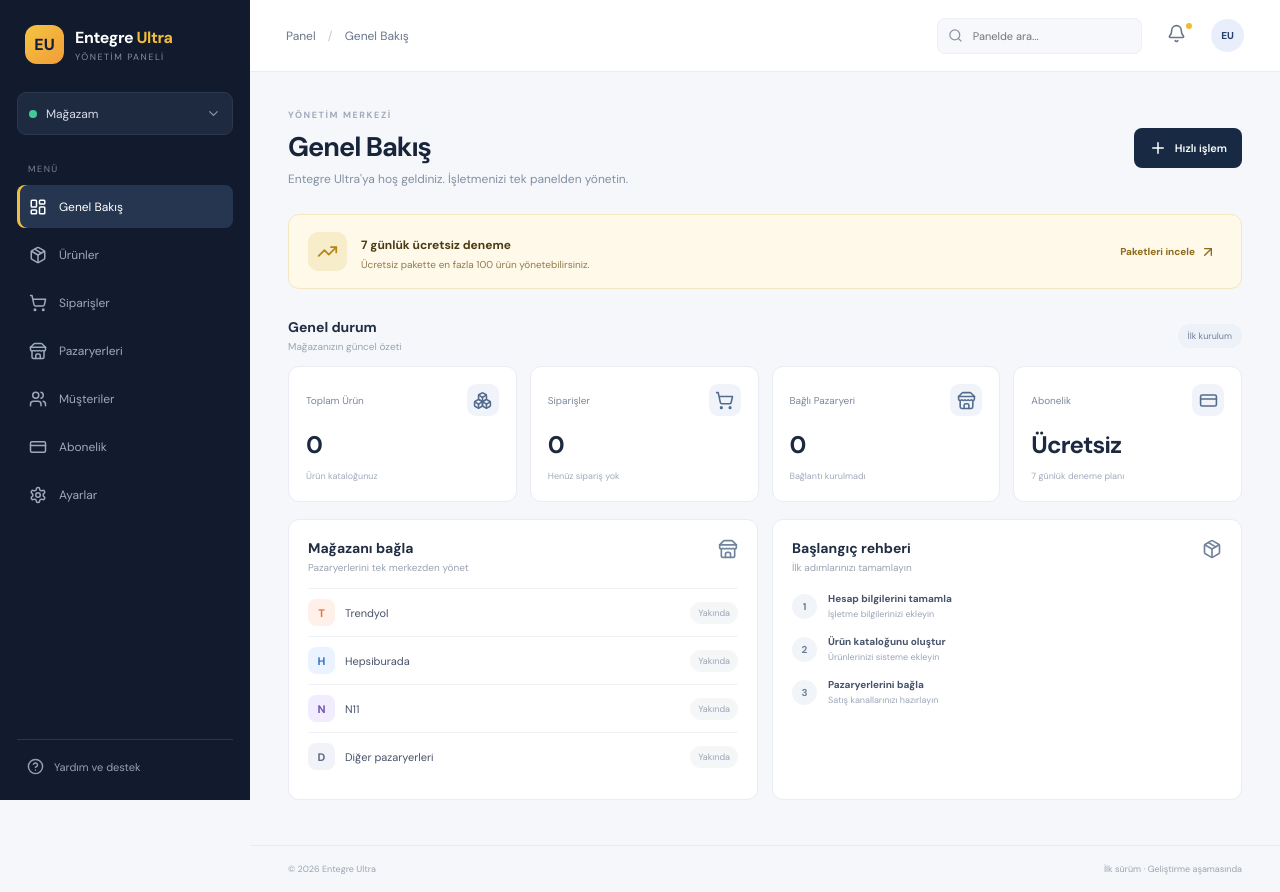
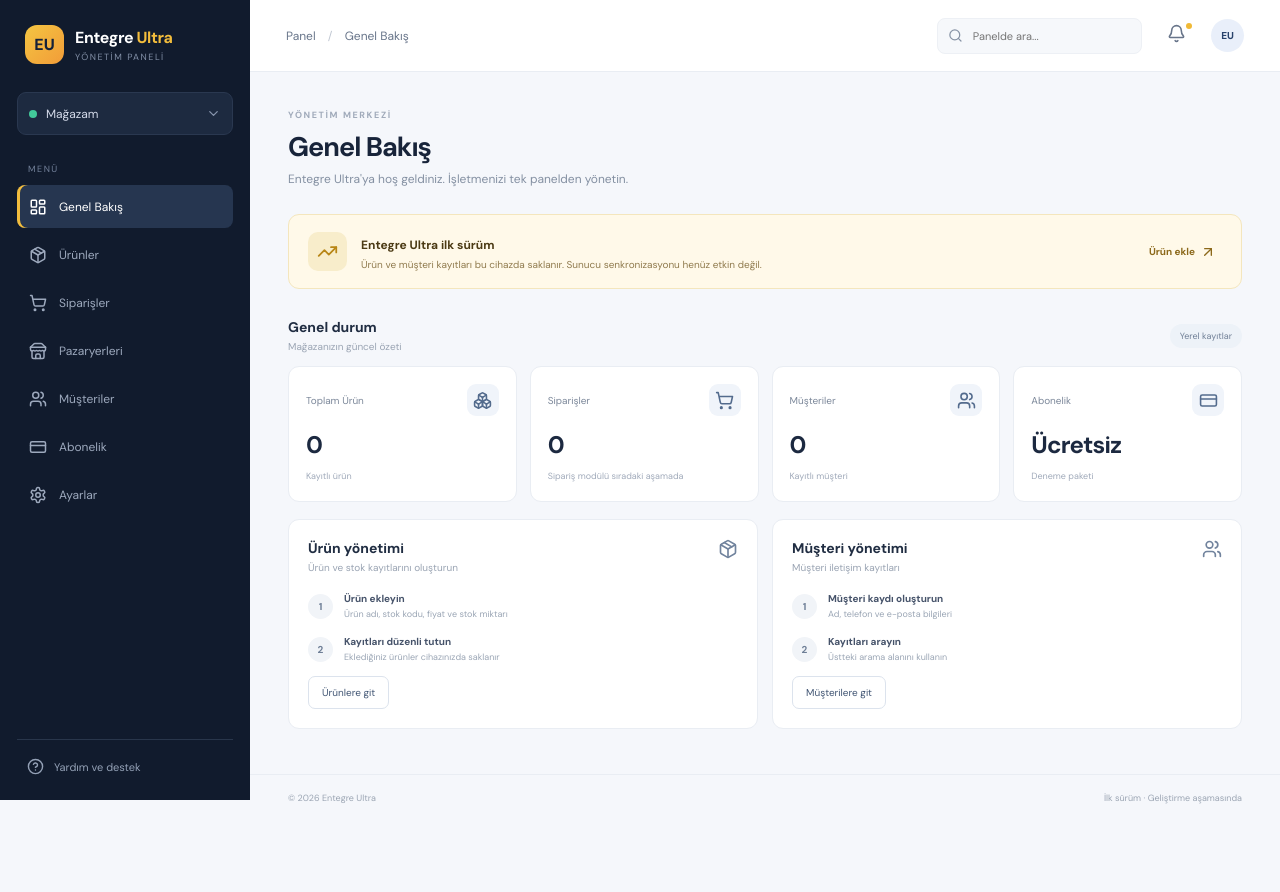
Before and after one commit to Atici69/entegre-ultra-, a React (Vite) app: page / in a window 1280 px wide. After the commit the page ends 821 px from the top, so only its background shows below. Built offline with nearby package versions, Linux system fonts and the light colour scheme.

Commit message:
Add working local product and customer management

```diff
--- a/src/App.jsx
+++ b/src/App.jsx
@@ -1,8 +1,8 @@
-import React, { useState } from 'react';
+import React, { useEffect, useMemo, useState } from 'react';
 import {
   LayoutDashboard, Package, ShoppingCart, Store, Users, CreditCard,
   Settings, Bell, Search, Plus, TrendingUp, Boxes, ArrowUpRight,
-  Menu, X, ChevronDown, CircleHelp
+  Menu, X, ChevronDown, CircleHelp, Trash2, ClipboardList
 } from 'lucide-react';
 
 const navItems = [
@@ -15,18 +15,68 @@ const navItems = [
   { label: 'Ayarlar', icon: Settings }
 ];
 
+const readLocal = (key) => {
+  try { return JSON.parse(localStorage.getItem(key) || '[]'); }
+  catch { return []; }
+};
+
 function App() {
   const [active, setActive] = useState('Genel Bakış');
   const [menuOpen, setMenuOpen] = useState(false);
   const [search, setSearch] = useState('');
   const [showAdd, setShowAdd] = useState(false);
+  const [products, setProducts] = useState(() => readLocal('eu_products'));
+  const [customers, setCustomers] = useState(() => readLocal('eu_customers'));
+  const [productForm, setProductForm] = useState({ name: '', sku: '', price: '', stock: '' });
+  const [customerForm, setCustomerForm] = useState({ name: '', phone: '', email: '' });
+  const [formError, setFormError] = useState('');
+
+  useEffect(() => { localStorage.setItem('eu_products', JSON.stringify(products)); }, [products]);
+  useEffect(() => { localStorage.setItem('eu_customers', JSON.stringify(customers)); }, [customers]);
+
+  const filteredProducts = useMemo(() => products.filter(p =>
+    [p.name, p.sku].join(' ').toLocaleLowerCase('tr').includes(search.toLocaleLowerCase('tr'))
+  ), [products, search]);
+  const filteredCustomers = useMemo(() => customers.filter(c =>
+    [c.name, c.phone, c.email].join(' ').toLocaleLowerCase('tr').includes(search.toLocaleLowerCase('tr'))
+  ), [customers, search]);
+
+  const addProduct = (e) => {
+    e.preventDefault();
+    if (!productForm.name.trim()) { setFormError('Ürün adı zorunludur.'); return; }
+    setProducts(prev => [{ id: Date.now(), ...productForm, price: Number(productForm.price) || 0, stock: Number(productForm.stock) || 0 }, ...prev]);
+    setProductForm({ name: '', sku: '', price: '', stock: '' });
+    setFormError('');
+    setShowAdd(false);
+  };
+
+  const addCustomer = (e) => {
+    e.preventDefault();
+    if (!customerForm.name.trim()) { setFormError('Müşteri adı zorunludur.'); return; }
+    setCustomers(prev => [{ id: Date.now(), ...customerForm }, ...prev]);
+    setCustomerForm({ name: '', phone: '', email: '' });
+    setFormError('');
+    setShowAdd(false);
+  };
+
+  const openAdd = () => {
+    setFormError('');
+    setShowAdd(true);
+  };
 
   const stats = [
-    { title: 'Toplam Ürün', value: '0', note: 'Ürün kataloğunuz', icon: Boxes },
-    { title: 'Siparişler', value: '0', note: 'Henüz sipariş yok', icon: ShoppingCart },
-    { title: 'Bağlı Pazaryeri', value: '0', note: 'Bağlantı kurulmadı', icon: Store },
-    { title: 'Abonelik', value: 'Ücretsiz', note: '7 günlük deneme planı', icon: CreditCard }
+    { title: 'Toplam Ürün', value: String(products.length), note: 'Kayıtlı ürün', icon: Boxes },
+    { title: 'Siparişler', value: '0', note: 'Sipariş modülü sıradaki aşamada', icon: ShoppingCart },
+    { title: 'Müşteriler', value: String(customers.length), note: 'Kayıtlı müşteri', icon: Users },
+    { title: 'Abonelik', value: 'Ücretsiz', note: 'Deneme paketi', icon: CreditCard }
   ];
+
+  const titleCopy = {
+    'Siparişler': 'Sipariş kayıtları ve durum takibi sonraki geliştirme aşamasında açılacak.',
+    'Pazaryerleri': 'Pazaryeri bağlantıları için resmi API erişimleri ve mağaza yetkilendirmeleri gereklidir.',
+    'Abonelik': 'Paket ve ödeme altyapısı henüz sunucuya bağlı değildir.',
+    'Ayarlar': 'Hesap, işletme ve güvenlik ayarları sonraki aşamada eklenecek.'
+  };
 
   return <div className="app-shell">
     <aside className={menuOpen ? 'sidebar open' : 'sidebar'}>
@@ -40,7 +90,7 @@ function App() {
       <nav>{navItems.map(item => {
         const Icon = item.icon;
         return <button key={item.label} className={active === item.label ? 'nav-item active' : 'nav-item'}
-          onClick={() => { setActive(item.label); setMenuOpen(false); }}>
+          onClick={() => { setActive(item.label); setSearch(''); setMenuOpen(false); }}>
           <Icon size={18}/><span>{item.label}</span>
         </button>;
       })}</nav>
@@ -62,16 +112,16 @@ function App() {
         <div className="welcome-row">
           <div><p className="eyebrow">YÖNETİM MERKEZİ</p><h1>{active}</h1>
             <p className="subheading">Entegre Ultra'ya hoş geldiniz. İşletmenizi tek panelden yönetin.</p></div>
-          <button className="primary-button" onClick={() => setShowAdd(true)}><Plus size={18}/> Hızlı işlem</button>
+          {(active === 'Ürünler' || active === 'Müşteriler') && <button className="primary-button" onClick={openAdd}><Plus size={18}/> Yeni kayıt</button>}
         </div>
 
-        {active === 'Genel Bakış' ? <>
+        {active === 'Genel Bakış' && <>
           <div className="trial-banner">
             <div className="trial-icon"><TrendingUp size={21}/></div>
-            <div><strong>7 günlük ücretsiz deneme</strong><p>Ücretsiz pakette en fazla 100 ürün yönetebilirsiniz.</p></div>
-            <button onClick={() => setActive('Abonelik')}>Paketleri incele <ArrowUpRight size={16}/></button>
+            <div><strong>Entegre Ultra ilk sürüm</strong><p>Ürün ve müşteri kayıtları bu cihazda saklanır. Sunucu senkronizasyonu henüz etkin değil.</p></div>
+            <button onClick={() => setActive('Ürünler')}>Ürün ekle <ArrowUpRight size={16}/></button>
           </div>
-          <div className="section-heading"><div><h2>Genel durum</h2><p>Mağazanızın güncel özeti</p></div><span className="date-chip">İlk kurulum</span></div>
+          <div className="section-heading"><div><h2>Genel durum</h2><p>Mağazanızın güncel özeti</p></div><span className="date-chip">Yerel kayıtlar</span></div>
           <div className="stats-grid">{stats.map((stat) => {
             const Icon = stat.icon;
             return <article className="stat-card" key={stat.title}>
@@ -80,30 +130,61 @@ function App() {
             </article>;
           })}</div>
           <div className="lower-grid">
-            <article className="panel-card"><div className="panel-title"><div><h2>Mağazanı bağla</h2><p>Pazaryerlerini tek merkezden yönet</p></div><Store size={20}/></div>
-              <div className="market-list">
-                {['Trendyol','Hepsiburada','N11','Diğer pazaryerleri'].map((name, i) => <div className="market-row" key={name}>
-                  <div className={'market-logo market-'+i}>{name.slice(0,1)}</div><span>{name}</span><em>Yakında</em>
-                </div>)}
-              </div>
+            <article className="panel-card"><div className="panel-title"><div><h2>Ürün yönetimi</h2><p>Ürün ve stok kayıtlarını oluşturun</p></div><Package size={20}/></div>
+              <div className="guide-list"><div><b>1</b><span><strong>Ürün ekleyin</strong><small>Ürün adı, stok kodu, fiyat ve stok miktarı</small></span></div>
+                <div><b>2</b><span><strong>Kayıtları düzenli tutun</strong><small>Eklediğiniz ürünler cihazınızda saklanır</small></span></div></div>
+              <button className="secondary-button" onClick={() => setActive('Ürünler')}>Ürünlere git</button>
             </article>
-            <article className="panel-card"><div className="panel-title"><div><h2>Başlangıç rehberi</h2><p>İlk adımlarınızı tamamlayın</p></div><Package size={20}/></div>
-              <div className="guide-list"><div><b>1</b><span><strong>Hesap bilgilerini tamamla</strong><small>İşletme bilgilerinizi ekleyin</small></span></div>
-                <div><b>2</b><span><strong>Ürün kataloğunu oluştur</strong><small>Ürünlerinizi sisteme ekleyin</small></span></div>
-                <div><b>3</b><span><strong>Pazaryerlerini bağla</strong><small>Satış kanallarınızı hazırlayın</small></span></div></div>
+            <article className="panel-card"><div className="panel-title"><div><h2>Müşteri yönetimi</h2><p>Müşteri iletişim kayıtları</p></div><Users size={20}/></div>
+              <div className="guide-list"><div><b>1</b><span><strong>Müşteri kaydı oluşturun</strong><small>Ad, telefon ve e-posta bilgileri</small></span></div>
+                <div><b>2</b><span><strong>Kayıtları arayın</strong><small>Üstteki arama alanını kullanın</small></span></div></div>
+              <button className="secondary-button" onClick={() => setActive('Müşteriler')}>Müşterilere git</button>
             </article>
           </div>
-        </> : <div className="empty-state"><div className="empty-icon"><Package size={28}/></div><h2>{active}</h2><p>Bu bölüm ilk sürümde hazırlanıyor. Ana panel ve mobil arayüz altyapısı hazır.</p><button className="secondary-button" onClick={() => setActive('Genel Bakış')}>Genel bakışa dön</button></div>}
+        </>}
+
+        {active === 'Ürünler' && <div className="panel-card data-panel">
+          <div className="panel-title"><div><h2>Ürün kataloğu</h2><p>{products.length} ürün kayıtlı</p></div><Package size={20}/></div>
+          {filteredProducts.length === 0 ? <div className="empty-state compact"><div className="empty-icon"><Package size={26}/></div><h2>{products.length ? 'Sonuç bulunamadı' : 'Henüz ürün yok'}</h2><p>{products.length ? 'Arama kelimenizi değiştirin.' : 'İlk ürününüzü ekleyerek kataloğunuzu oluşturmaya başlayın.'}</p><button className="secondary-button" onClick={openAdd}>Ürün ekle</button></div> :
+            <div className="table-wrap"><table className="data-table"><thead><tr><th>Ürün adı</th><th>Stok kodu</th><th>Fiyat</th><th>Stok</th><th></th></tr></thead><tbody>
+              {filteredProducts.map(p => <tr key={p.id}><td>{p.name}</td><td>{p.sku || '—'}</td><td>{p.price.toLocaleString('tr-TR', {style:'currency',currency:'TRY'})}</td><td>{p.stock}</td><td><button className="delete-button" onClick={() => setProducts(prev => prev.filter(x => x.id !== p.id))} aria-label="Ürünü sil"><Trash2 size={16}/></button></td></tr>)}
+            </tbody></table></div>}
+        </div>}
+
+        {active === 'Müşteriler' && <div className="panel-card data-panel">
+          <div className="panel-title"><div><h2>Müşteri listesi</h2><p>{customers.length} müşteri kayıtlı</p></div><Users size={20}/></div>
+          {filteredCustomers.length === 0 ? <div className="empty-state compact"><div className="empty-icon"><Users size={26}/></div><h2>{customers.length ? 'Sonuç bulunamadı' : 'Henüz müşteri yok'}</h2><p>{customers.length ? 'Arama kelimenizi değiştirin.' : 'İlk müşteri kaydınızı oluşturun.'}</p><button className="secondary-button" onClick={openAdd}>Müşteri ekle</button></div> :
+            <div className="table-wrap"><table className="data-table"><thead><tr><th>Ad soyad / Firma</th><th>Telefon</th><th>E-posta</th><th></th></tr></thead><tbody>
+              {filteredCustomers.map(c => <tr key={c.id}><td>{c.name}</td><td>{c.phone || '—'}</td><td>{c.email || '—'}</td><td><button className="delete-button" onClick={() => setCustomers(prev => prev.filter(x => x.id !== c.id))} aria-label="Müşteriyi sil"><Trash2 size={16}/></button></td></tr>)}
+            </tbody></table></div>}
+        </div>}
+
+        {active !== 'Genel Bakış' && active !== 'Ürünler' && active !== 'Müşteriler' && <div className="empty-state"><div className="empty-icon"><ClipboardList size={28}/></div><h2>{active}</h2><p>{titleCopy[active] || 'Bu bölüm sonraki geliştirme aşamasında açılacaktır.'}</p><button className="secondary-button" onClick={() => setActive('Genel Bakış')}>Genel bakışa dön</button></div>}
       </section>
       <footer>© 2026 Entegre Ultra <span>İlk sürüm · Geliştirme aşamasında</span></footer>
     </main>
 
     {menuOpen && <button className="scrim" onClick={() => setMenuOpen(false)} aria-label="Menüyü kapat"/>}
     {showAdd && <div className="modal-backdrop" onClick={() => setShowAdd(false)}><div className="modal" onClick={e => e.stopPropagation()}>
-      <button className="modal-close" onClick={() => setShowAdd(false)}><X size={19}/></button>
-      <h2>Hızlı işlem</h2><p>Başlamak istediğiniz bölümü seçin.</p>
-      <button onClick={() => {setActive('Ürünler');setShowAdd(false);}}>Ürün yönetimine git</button>
-      <button onClick={() => {setActive('Pazaryerleri');setShowAdd(false);}}>Pazaryerlerini görüntüle</button>
+      <button className="modal-close" onClick={() => setShowAdd(false)} aria-label="Kapat"><X size={19}/></button>
+      {active === 'Ürünler' ? <>
+        <h2>Yeni ürün</h2><p>Ürün bilgilerini girin. Kayıt bu cihazda saklanacaktır.</p>
+        <form className="entry-form" onSubmit={addProduct}>
+          <label>Ürün adı<input autoFocus value={productForm.name} onChange={e => setProductForm({...productForm,name:e.target.value})} placeholder="Örn. Ürün adı" /></label>
+          <label>Stok kodu<input value={productForm.sku} onChange={e => setProductForm({...productForm,sku:e.target.value})} placeholder="SKU (isteğe bağlı)" /></label>
+          <div className="form-two"><label>Fiyat (TL)<input type="number" min="0" step="0.01" value={productForm.price} onChange={e => setProductForm({...productForm,price:e.target.value})} placeholder="0,00" /></label>
+          <label>Stok adedi<input type="number" min="0" step="1" value={productForm.stock} onChange={e => setProductForm({...productForm,stock:e.target.value})} placeholder="0" /></label></div>
+          {formError && <p className="form-error">{formError}</p>}<button className="primary-button form-submit" type="submit">Ürünü kaydet</button>
+        </form>
+      </> : <>
+        <h2>Yeni müşteri</h2><p>Müşteri iletişim bilgilerini girin.</p>
+        <form className="entry-form" onSubmit={addCustomer}>
+          <label>Ad soyad / Firma<input autoFocus value={customerForm.name} onChange={e => setCustomerForm({...customerForm,name:e.target.value})} placeholder="Ad veya firma adı" /></label>
+          <label>Telefon<input type="tel" value={customerForm.phone} onChange={e => setCustomerForm({...customerForm,phone:e.target.value})} placeholder="05xx xxx xx xx" /></label>
+          <label>E-posta<input type="email" value={customerForm.email} onChange={e => setCustomerForm({...customerForm,email:e.target.value})} placeholder="ornek@firma.com" /></label>
+          {formError && <p className="form-error">{formError}</p>}<button className="primary-button form-submit" type="submit">Müşteriyi kaydet</button>
+        </form>
+      </>}
     </div></div>}
   </div>;
 }
```
